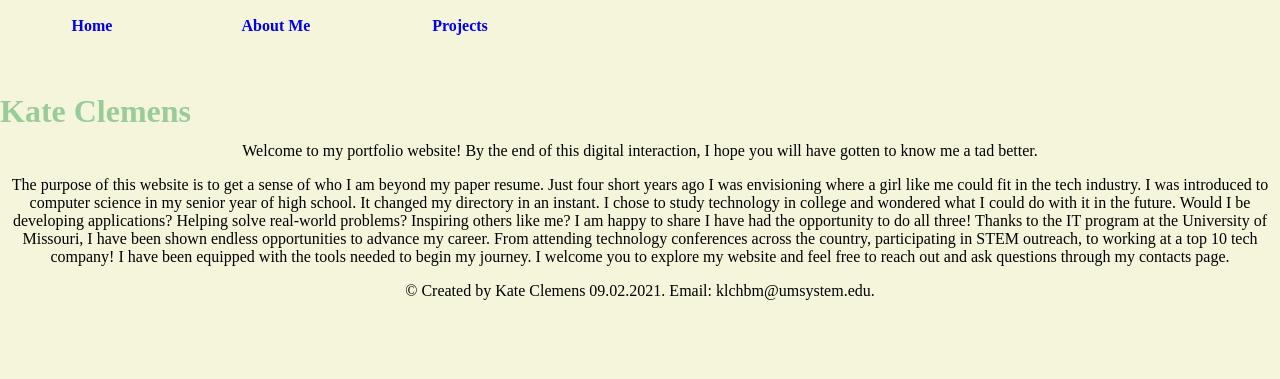
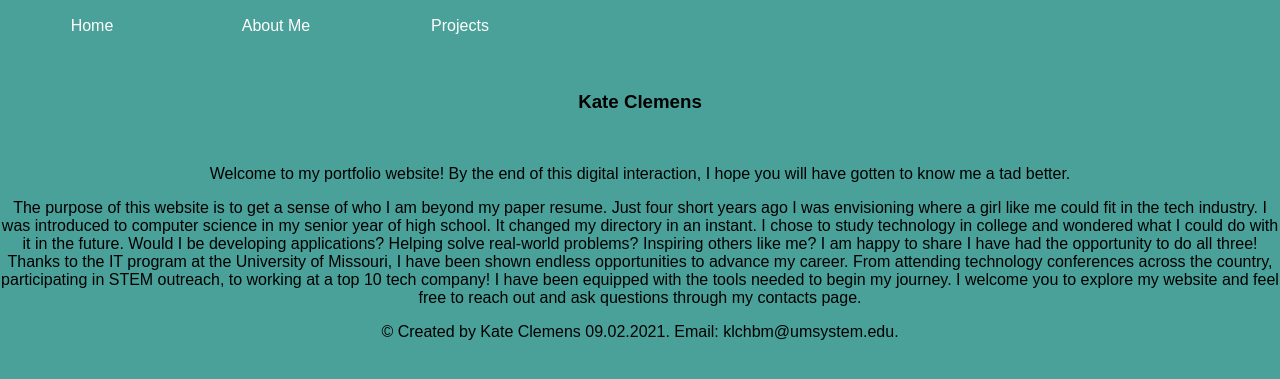
Before and after one commit to klchbm/klchbm.github.io, a PHP site: page / in a window 1280 px wide. Shown: the top 379 px of the page. Run offline with PHP 8.4, Linux system fonts and the light colour scheme.

Commit message:
Add files via upload

```diff
--- a/islt_7310/index.html
+++ b/islt_7310/index.html
@@ -42,18 +42,18 @@ Tested:  9.01.21; Passed on Safari and Chrome browsers
             </li>
         </ul>
         </nav>
-<br>
-<br>
-<br>
-<br>
+
+    <br>
+    <br>
+    <br>
+    <br>
 
     <header>
-        <h1>Kate Clemens</h1>
+        <h3>Kate Clemens</h3>
     </header>
 
-<br>
-<br>
-<br>
+    <br>
+
     <main>
          <p>Welcome to my portfolio website! By the end of this digital interaction, I hope you will have gotten to know me a tad better.</p>
 
--- a/islt_7310/nav.css
+++ b/islt_7310/nav.css
@@ -15,7 +15,6 @@ nav ul {
 nav>ul li {
     position: relative; /*we must add a position to our main navigation bar so we can position a drop-down properly */
     text-align: center;
-    font-weight: bold;
     float: left;
 }
 nav a {
@@ -25,17 +24,18 @@ nav a {
     padding: 15px 15px 15px 15px;
     width: 150px; /*this is important to set so our drop-down doesn't go across the page*/
     margin: 2px;
+    color: white;
 }
 
 /*format all navigation <a> elements*/
 nav a:link{
-    background-color: beige;
+    background-color: #4aa199;
 }
 nav a:hover, nav a:focus {
-    background-color: beige;
+    background-color: #4aa199;
 }
 nav a:active{
-    background-color: beige;
+    background-color: #4aa199;
 }
 
 /*position sub-menu or drop-down*/
--- a/islt_7310/style.css
+++ b/islt_7310/style.css
@@ -1,6 +1,7 @@
 /* External style sheet - Home Page */
 Body{
-    background-color:beige;
+    background-color: #4aa199;
+    font-family: sans-serif;
     text-align: center;
     margin: 0;
     padding: 0;
@@ -9,6 +10,7 @@ Body{
 h1{
     position: fixed;
     padding-right: 100px;
-    color:#99cc99;
+    color:white;
     text-align: center;
+    z-index: -1;
 }
```
